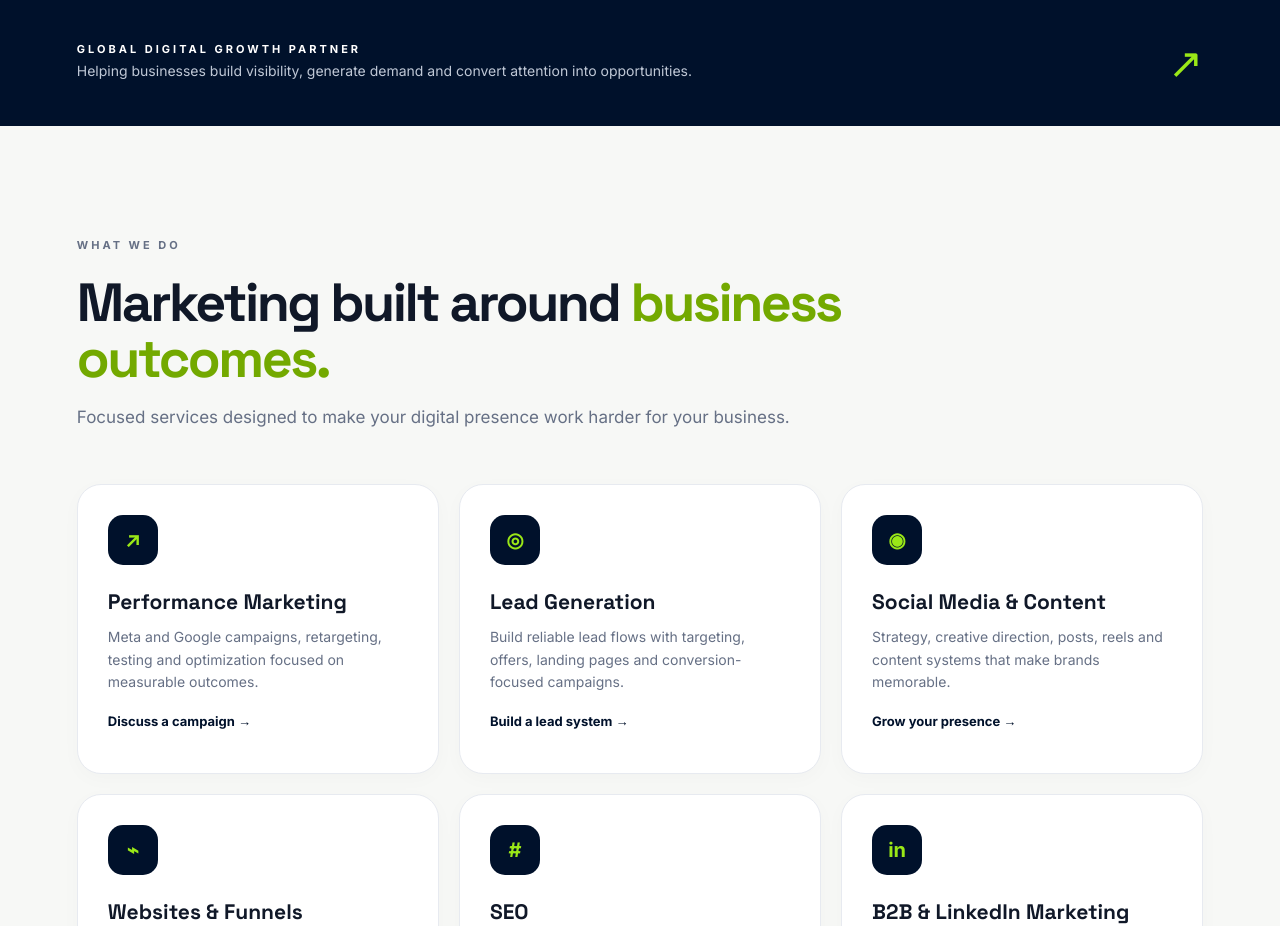
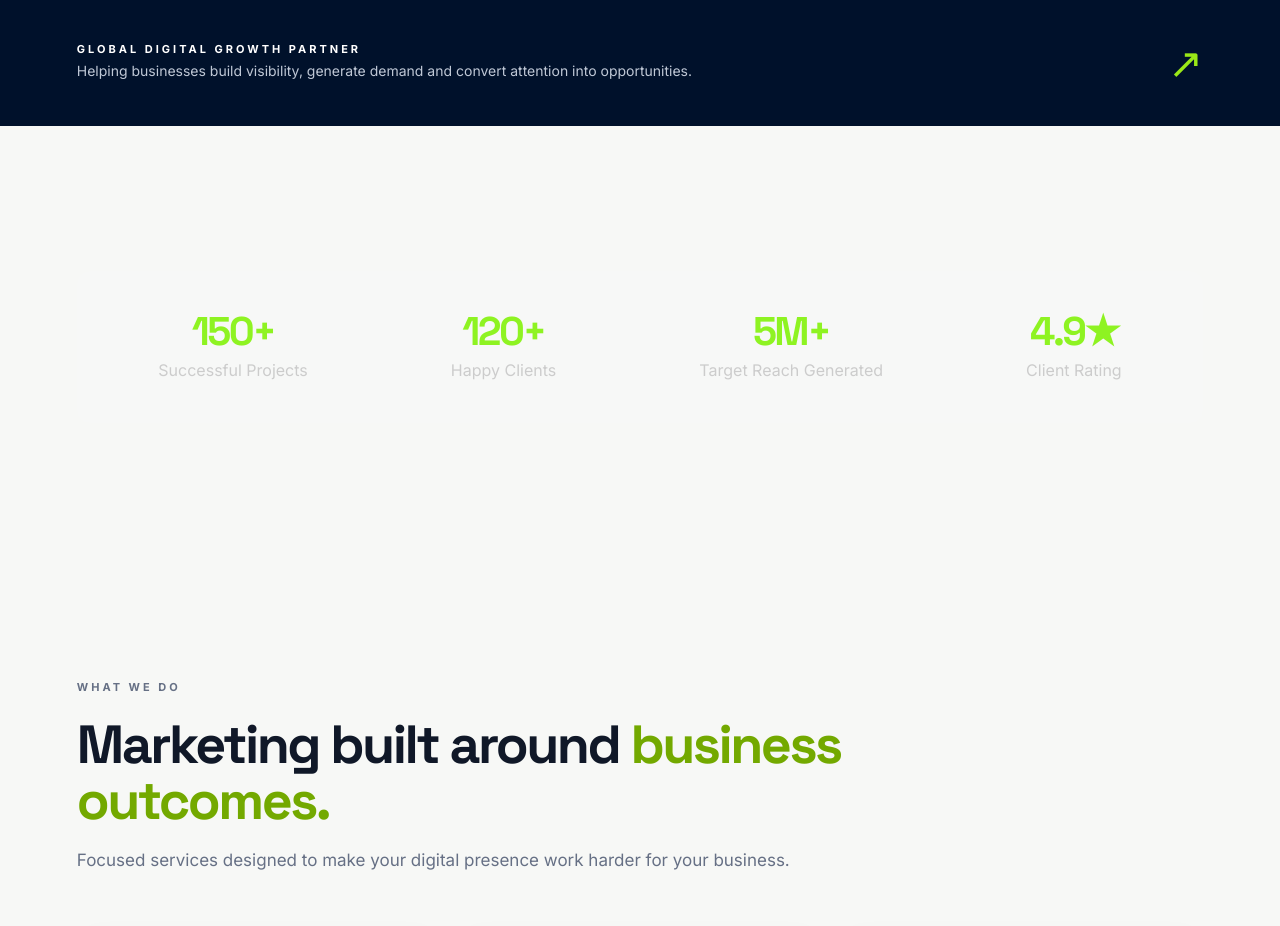
Before and after one commit to rajgawande456-byte/urbanbuying-media, a plain HTML site: page index.html in a window 1280 px wide. Shown: the part 900-1826 px from the top of the page. Drawn offline with Linux system fonts and the light colour scheme; a script that the page names is missing.

Commit message:
Update index.html

```diff
--- a/index.html
+++ b/index.html
@@ -60,6 +60,28 @@
   <div><strong>GLOBAL DIGITAL GROWTH PARTNER</strong><span>Helping businesses build visibility, generate demand and convert attention into opportunities.</span></div>
   <div class="arrow">↗</div>
 </section>
+  <!-- Stats / Results Section -->
+<section class="section stats-section">
+  <div class="stats-container" style="display: flex; justify-content: space-around; flex-wrap: wrap; gap: 20px; text-align: center; padding: 40px 20px; background: rgba(255, 255, 255, 0.05); border-radius: 12px; margin: 40px 0;">
+    <div class="stat-item">
+      <h2 style="font-size: 2.5rem; color: #8ef322; margin-bottom: 5px;">150+</h2>
+      <p style="margin: 0; color: #ccc;">Successful Projects</p>
+    </div>
+    <div class="stat-item">
+      <h2 style="font-size: 2.5rem; color: #8ef322; margin-bottom: 5px;">120+</h2>
+      <p style="margin: 0; color: #ccc;">Happy Clients</p>
+    </div>
+    <div class="stat-item">
+      <h2 style="font-size: 2.5rem; color: #8ef322; margin-bottom: 5px;">5M+</h2>
+      <p style="margin: 0; color: #ccc;">Target Reach Generated</p>
+    </div>
+    <div class="stat-item">
+      <h2 style="font-size: 2.5rem; color: #8ef322; margin-bottom: 5px;">4.9★</h2>
+      <p style="margin: 0; color: #ccc;">Client Rating</p>
+    </div>
+  </div>
+</section>
+
 
 <section id="services" class="section">
   <div class="section-head">
```
